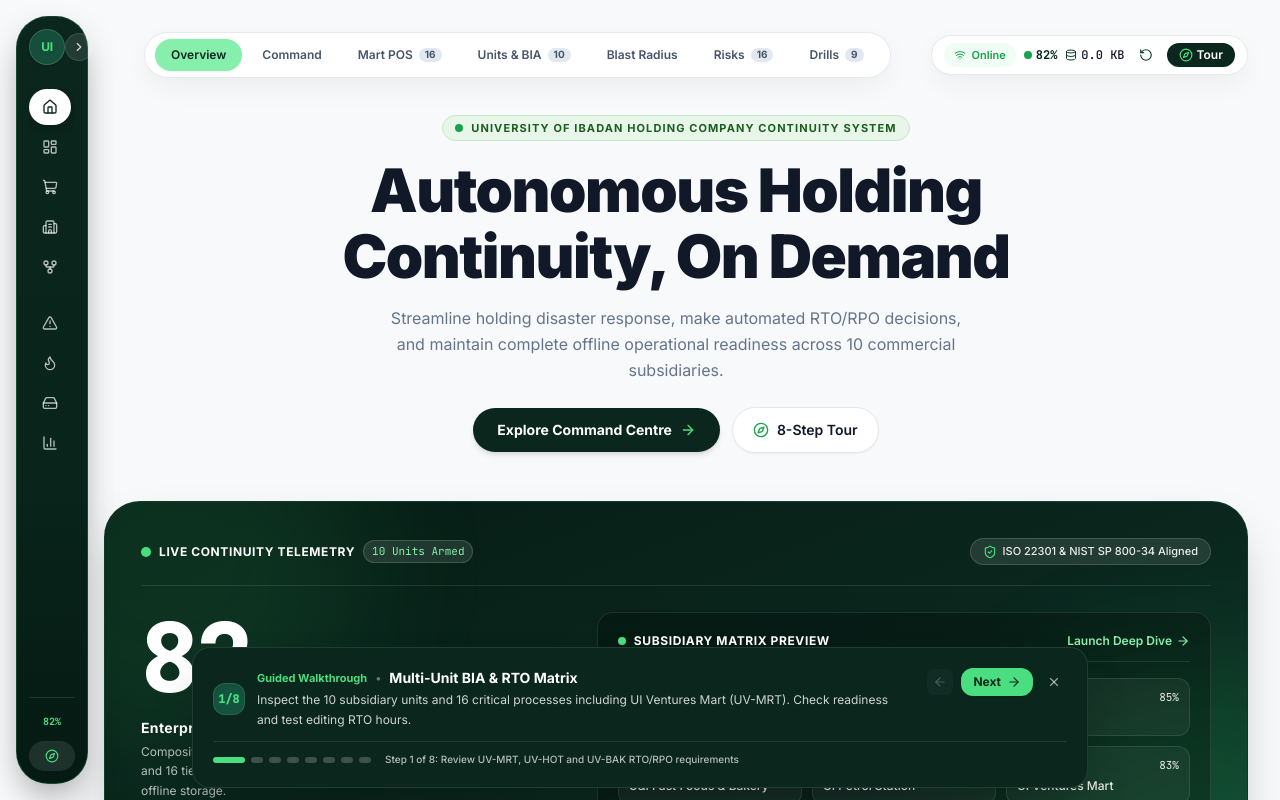
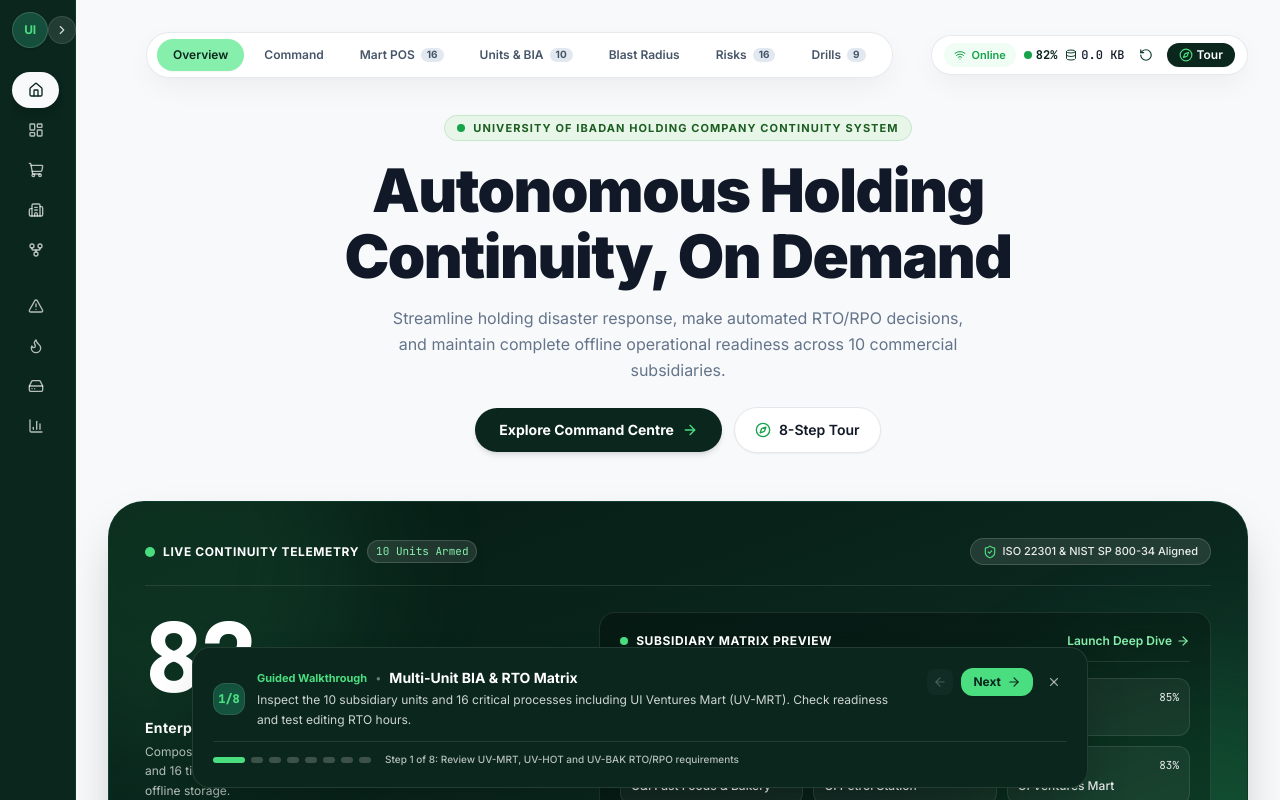
Before and after one commit to michlvince/UI-VENTURES-DRPS, a Next.js app: page / in a window 1280 px wide. Shown: the top 800 px of the page. Built offline with nearby package versions, Linux system fonts and the light colour scheme.

Commit message:
feat(ui): ensure active sidebar tab breaks seamlessly into the main canvas with inverted curves

```diff
--- a/src/app/globals.css
+++ b/src/app/globals.css
@@ -51,55 +51,57 @@ body {
   box-shadow: 0 16px 36px -8px rgba(0, 0, 0, 0.4), 0 0 0 1px rgba(255, 255, 255, 0.05);
 }
 
-/* Sidebar Active Navigation Item (Seamless White Tab with Cutout Curves from Reference) */
+/* Seamless Inverted Cutout Sidebar Tab (Breaks Directly into the Main Canvas) */
 .sidebar-tab-cutout {
   position: relative;
-  background-color: #FFFFFF !important;
+  background-color: #F8F9FA !important; /* Exactly matches the canvas background */
   color: #0A261D !important;
   font-weight: 700 !important;
   border-top-left-radius: 9999px;
   border-bottom-left-radius: 9999px;
   border-top-right-radius: 0px;
   border-bottom-right-radius: 0px;
-  margin-right: -16px;
-  padding-right: 16px;
-  z-index: 20;
-  box-shadow: -4px 0 14px -2px rgba(0, 0, 0, 0.08);
+  margin-right: -20px; /* Extends past sidebar padding right to the boundary edge */
+  padding-right: 24px;
+  z-index: 30;
+  box-shadow: -6px 0 16px -4px rgba(0, 0, 0, 0.06);
 }
 
 .sidebar-tab-cutout * {
   color: #0A261D !important;
 }
 
+/* Smooth top concave cutout transition */
 .sidebar-tab-cutout::before {
   content: '';
   position: absolute;
-  top: -20px;
+  top: -24px;
   right: 0;
-  width: 20px;
-  height: 20px;
+  width: 24px;
+  height: 24px;
   background: transparent;
-  border-bottom-right-radius: 20px;
-  box-shadow: 8px 8px 0 8px #FFFFFF;
+  border-bottom-right-radius: 24px;
+  box-shadow: 10px 10px 0 10px #F8F9FA;
   pointer-events: none;
 }
 
+/* Smooth bottom concave cutout transition */
 .sidebar-tab-cutout::after {
   content: '';
   position: absolute;
-  bottom: -20px;
+  bottom: -24px;
   right: 0;
-  width: 20px;
-  height: 20px;
+  width: 24px;
+  height: 24px;
   background: transparent;
-  border-top-right-radius: 20px;
-  box-shadow: 8px -8px 0 8px #FFFFFF;
+  border-top-right-radius: 24px;
+  box-shadow: 10px -10px 0 10px #F8F9FA;
   pointer-events: none;
 }
 
 /* Collapsed Icon Pill Active */
 .sidebar-tab-collapsed-active {
-  background-color: #FFFFFF !important;
+  background-color: #F8F9FA !important;
   color: #0A261D !important;
   border-radius: 9999px;
   box-shadow: 0 4px 12px rgba(0, 0, 0, 0.2);
--- a/src/components/ui/AppSidebar.tsx
+++ b/src/components/ui/AppSidebar.tsx
@@ -110,14 +110,13 @@ export const AppSidebar: React.FC<AppSidebarProps> = ({
         />
       )}
 
-      {/* Sidebar Aside Element - Capsule Floating Rounded Dock */}
+      {/* Sidebar Aside Element - Docked Directly Against Canvas */}
       <aside
-        className={`fixed lg:sticky top-4 bottom-4 left-4 z-40 glass-sidebar-capsule rounded-[32px] text-white flex flex-col justify-between transition-all duration-200 shrink-0 ${
-          isCollapsed ? 'w-[72px] p-3' : 'w-[245px] xl:w-[260px] pt-6 pb-6 pl-4 pr-4'
+        className={`fixed lg:sticky top-0 bottom-0 left-0 z-40 bg-[#0A261D] text-white flex flex-col justify-between transition-all duration-200 border-r border-[#14533D]/40 shrink-0 ${
+          isCollapsed ? 'w-[76px] p-3' : 'w-[250px] xl:w-[265px] pt-6 pb-6 pl-5 pr-5'
         } ${
           isMobileOpen ? 'translate-x-0' : '-translate-x-full lg:translate-x-0'
         }`}
-        style={{ maxHeight: 'calc(100vh - 32px)' }}
       >
         <div className="space-y-6">
           {/* Brand Header */}
```
